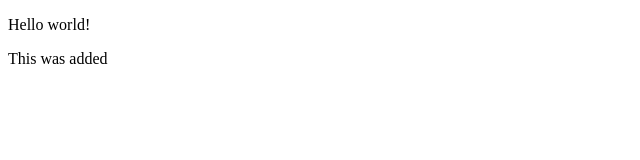
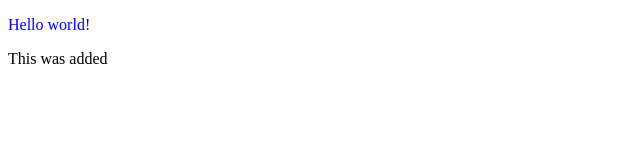
Before and after one commit to outdoorsole/intro-to-jquery, a website: page index.html in a window 1280 px wide. Shown: the whole page, without its empty margins (0-640 px from the left). Drawn offline with nearby package versions, Linux system fonts and the light colour scheme.

Commit message:
Use .css jQuery method to change selected el text color.

```diff
--- a/index.html
+++ b/index.html
@@ -10,8 +10,10 @@
     <script src="https://code.jquery.com/jquery-3.1.1.min.js" integrity="sha256-hVVnYaiADRTO2PzUGmuLJr8BLUSjGIZsDYGmIJLv2b8=" crossorigin="anonymous"></script>
 
     <script>
-        var elements = $("[data-attr='bar']");
+        var elements = $("[data-attr='bar']");  // jQuery object (has utility methods)
 
-        alert(elements.length);
+        elements.css("color", "blue");  // CSS method has built-in loop, don't have to iterate
+
+        // alert(elements.length);
     </script>
 </html>
```
